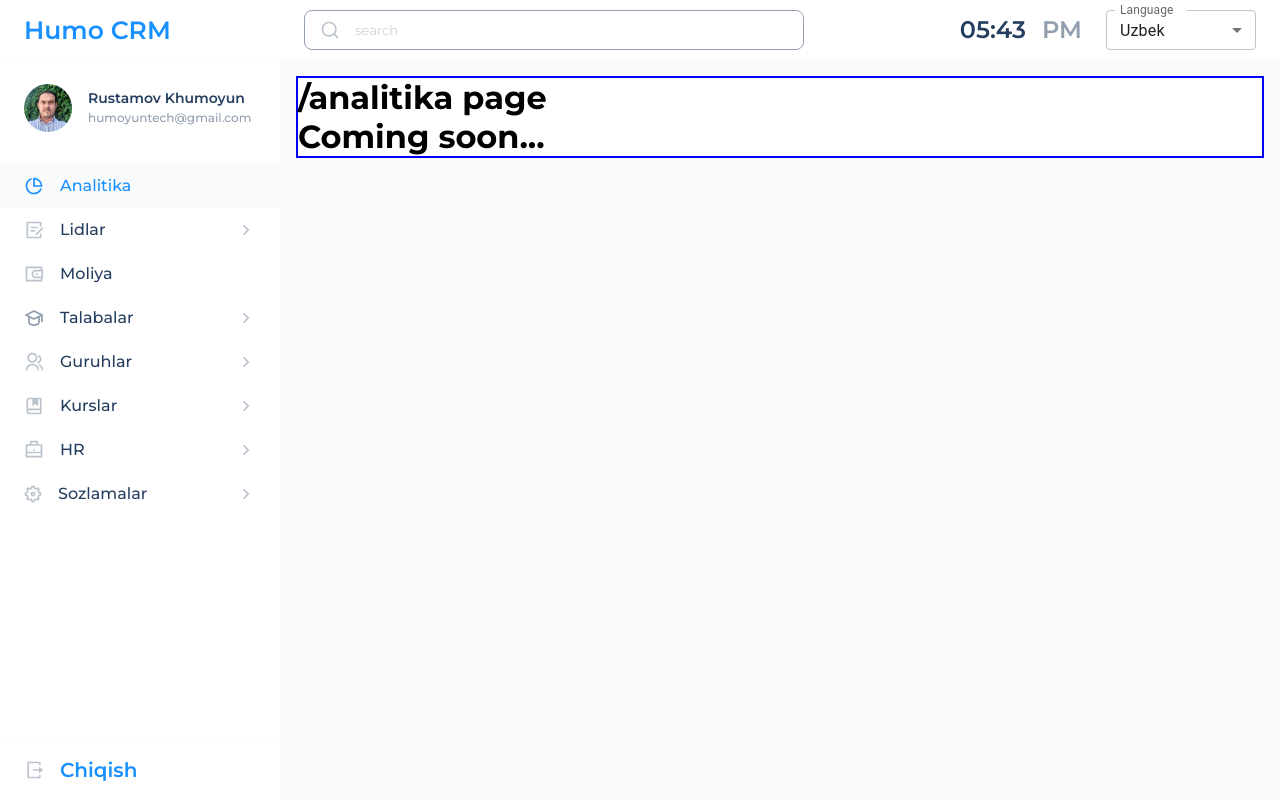
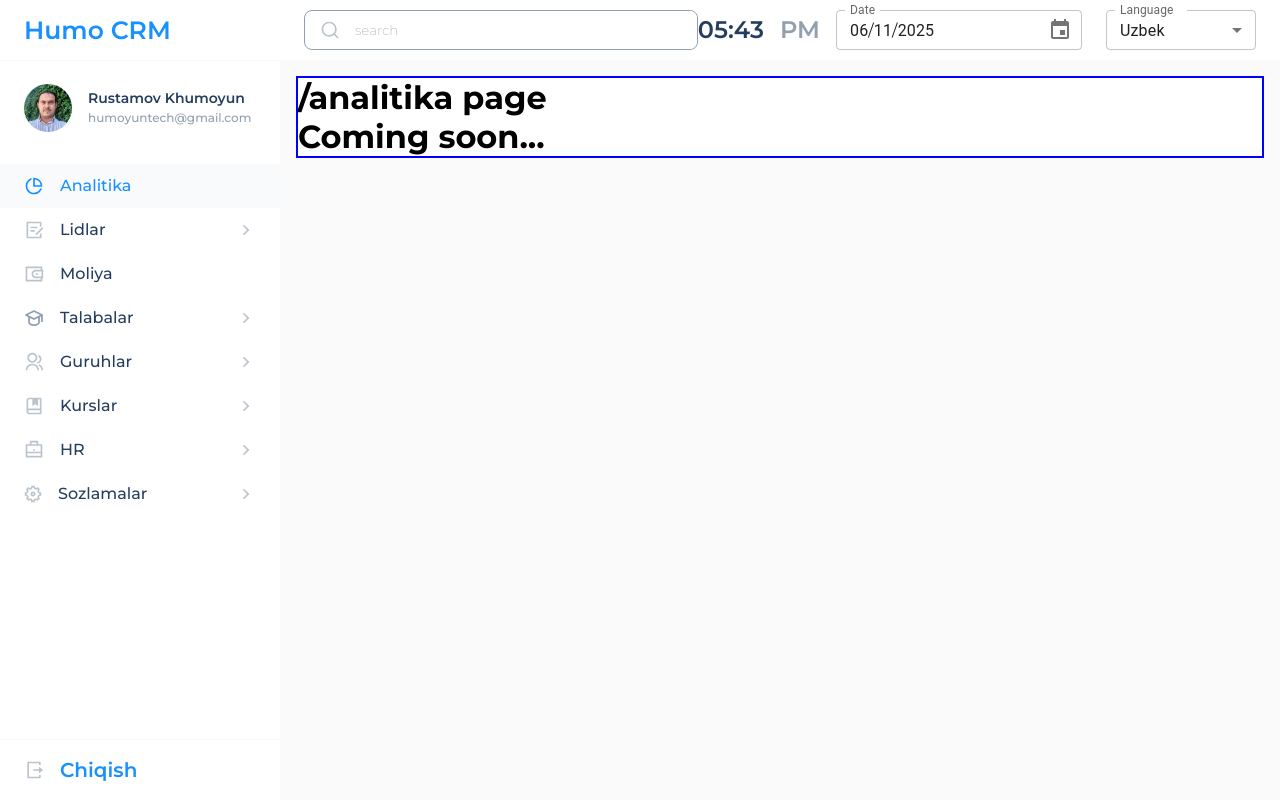
Before and after one commit to humoyuntech/CRM, a React (Vite) app: page /analitika in a window 1280 px wide. Built offline with nearby package versions, Linux system fonts and the light colour scheme.

Commit message:
DataPiker

```diff
--- a/package.json
+++ b/package.json
@@ -14,7 +14,9 @@
     "@emotion/styled": "^11.14.0",
     "@mui/material": "^7.1.2",
     "@mui/styled-engine-sc": "^7.1.1",
+    "@mui/x-date-pickers": "^8.5.3",
     "add": "^2.0.6",
+    "moment": "^2.30.1",
     "react": "^19.1.0",
     "react-dom": "^19.1.0",
     "react-router-dom": "^7.6.2",
--- /dev/null
+++ b/src/components/Navbar/DateTimePicker.jsx
@@ -0,0 +1,19 @@
+import { LocalizationProvider } from "@mui/x-date-pickers/LocalizationProvider";
+import { AdapterMoment } from "@mui/x-date-pickers/AdapterMoment";
+import { DatePicker } from "@mui/x-date-pickers/DatePicker";
+import moment from "moment";
+
+export const DateTime = () => {
+  return (
+    <LocalizationProvider dateAdapter={AdapterMoment}>
+      <DatePicker
+        label="Date"
+        defaultValue={moment()}
+        views={["year", "month", "day"]}
+        slotProps={{ textField: { size: "small" } }}
+      />
+    </LocalizationProvider>
+  );
+};
+
+export default DateTime;
--- a/src/components/Navbar/index.jsx
+++ b/src/components/Navbar/index.jsx
@@ -2,6 +2,7 @@ import React from 'react'
 import { Container, InputWrapper, Input, SearchIcon, Section } from './style';
 import Time from './Time ';
 import GenericSelect from './GenericSelect';
+import DateTime from './DateTimePicker';
 
 const Navbar = () => {
   return (
@@ -9,7 +10,7 @@ const Navbar = () => {
       <InputWrapper>
         <SearchIcon/> <Input placeholder="search" />
       </InputWrapper>
-      <Section><Time/><GenericSelect /> </Section>
+      <Section> <Time/> <DateTime /> <GenericSelect /> </Section>
     </Container>
   )
 }
```
Also changed, not shown: 1 other file (tests, documents, lock files or other folders).
